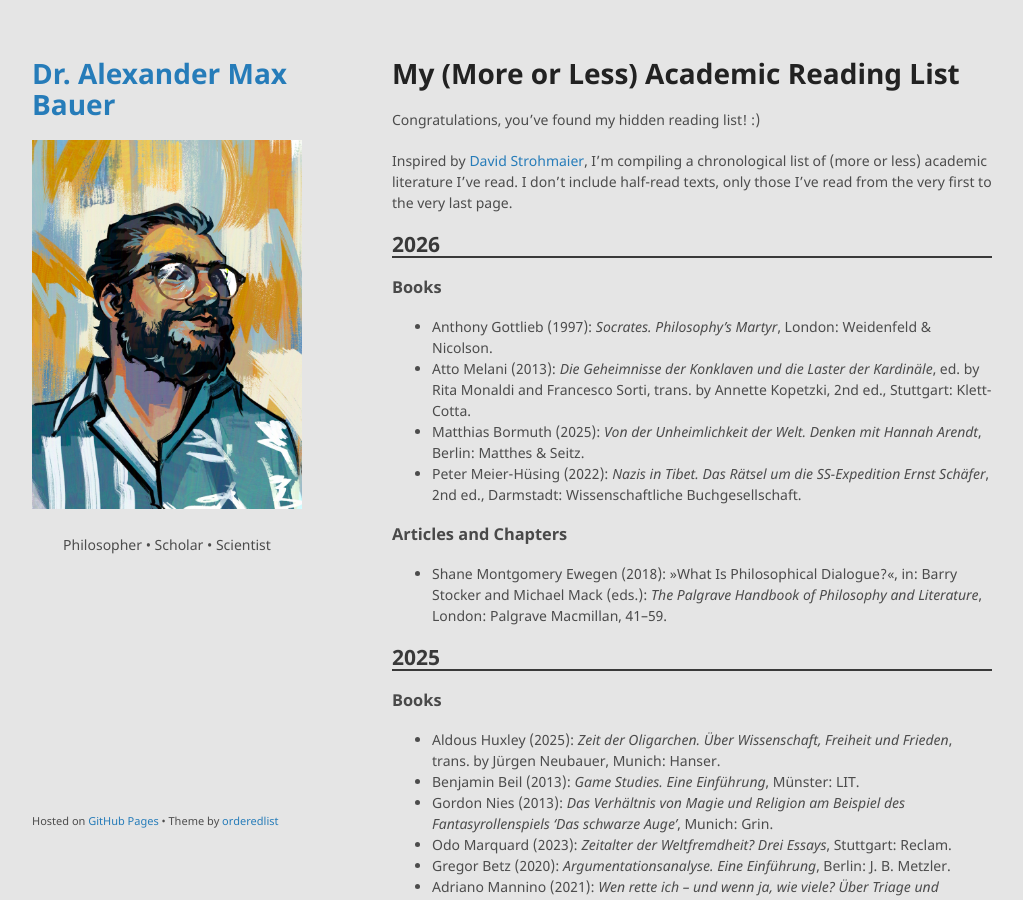
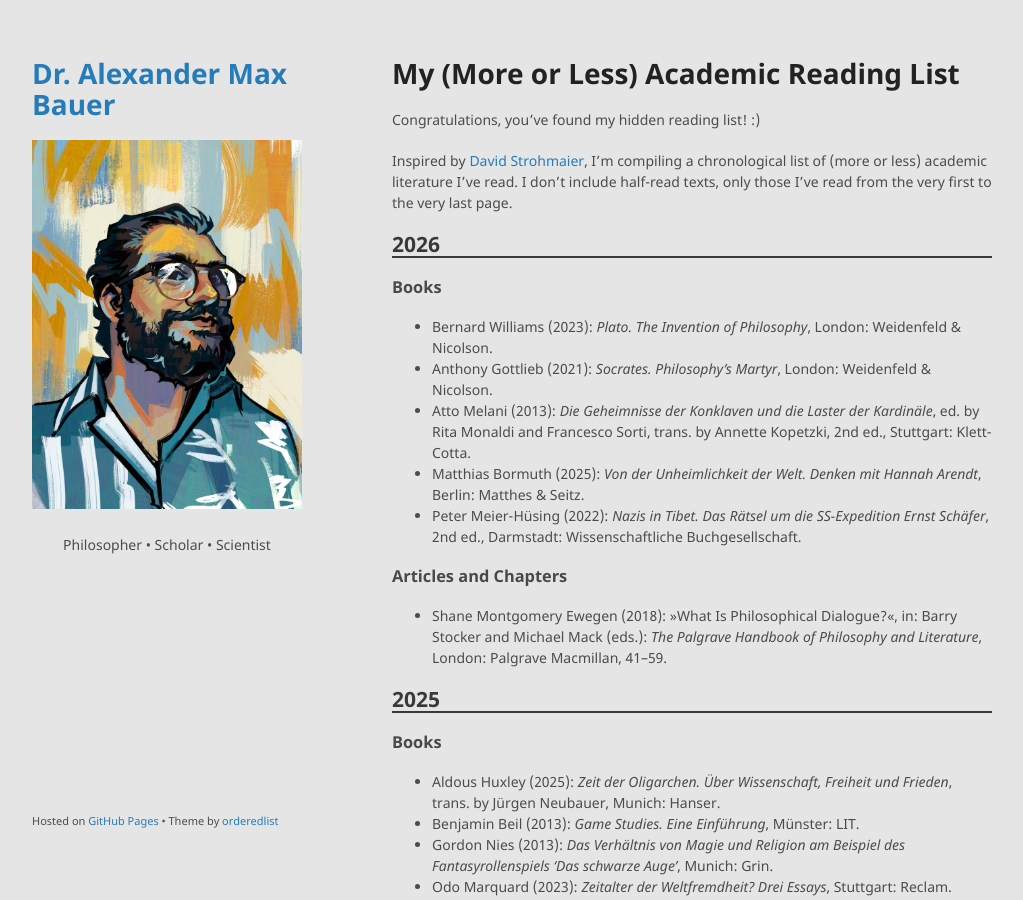
Before and after one commit to alephmembeth/alephmembeth.github.io, a Jekyll site: the page built from reading.md, in a window 1280 px wide and 900 px high. Shown: the whole window, without its empty margins (128-1151 px from the left). Built offline with Jekyll 4.4.1, drawn with Linux system fonts in a browser that asks for light colours; our own code applies the rules of GitHub Pages for plain Markdown files.

Commit message:
Update reading.md

```diff
--- a/reading.md
+++ b/reading.md
@@ -12,7 +12,8 @@ Inspired by [David Strohmaier](https://dstrohmaier.com/lists/), I’m compiling
 
 ### Books
 
-+ Anthony Gottlieb (1997): _Socrates. Philosophy’s Martyr_, London: Weidenfeld & Nicolson.
++ Bernard Williams (2023): _Plato. The Invention of Philosophy_, London: Weidenfeld & Nicolson.
++ Anthony Gottlieb (2021): _Socrates. Philosophy’s Martyr_, London: Weidenfeld & Nicolson.
 + Atto Melani (2013): _Die Geheimnisse der Konklaven und die Laster der Kardinäle_, ed. by Rita Monaldi and Francesco Sorti, trans. by Annette Kopetzki, 2nd ed., Stuttgart: Klett-Cotta.
 + Matthias Bormuth (2025): _Von der Unheimlichkeit der Welt. Denken mit Hannah Arendt_, Berlin: Matthes & Seitz.
 + Peter Meier-Hüsing (2022): _Nazis in Tibet. Das Rätsel um die SS-Expedition Ernst Schäfer_, 2nd ed., Darmstadt: Wissenschaftliche Buchgesellschaft.
```
